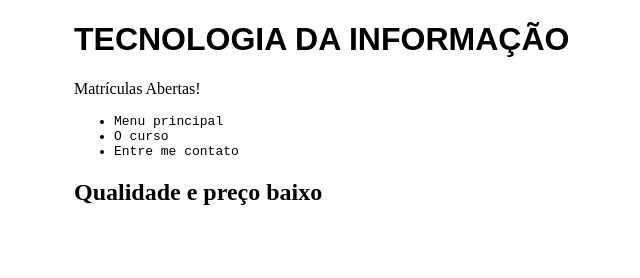
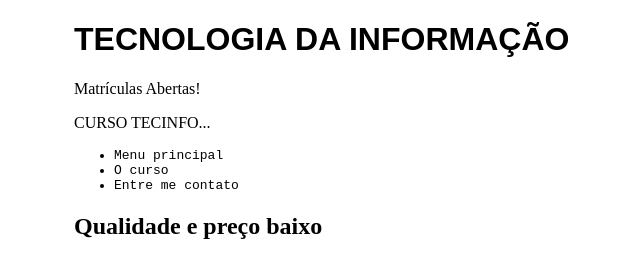
Before and after one commit to daversonsilva/site_tecinfo, a plain HTML site: page index.html in a window 1280 px wide. Shown: the whole page, without its empty margins (246-886 px from the left). Drawn offline with Linux system fonts and the light colour scheme.

Commit message:
Adicionando informação ao index.html

```diff
--- a/index.html
+++ b/index.html
@@ -12,6 +12,7 @@
     <body onload="trocaBanner();">
         <h1>TECNOLOGIA DA INFORMAÇÃO</h1>
         <p>Matrículas Abertas!</p>
+        <p>CURSO TECINFO...</p>
         <ul>
             <li>Menu principal</li>
             <li>O curso</li>
```
